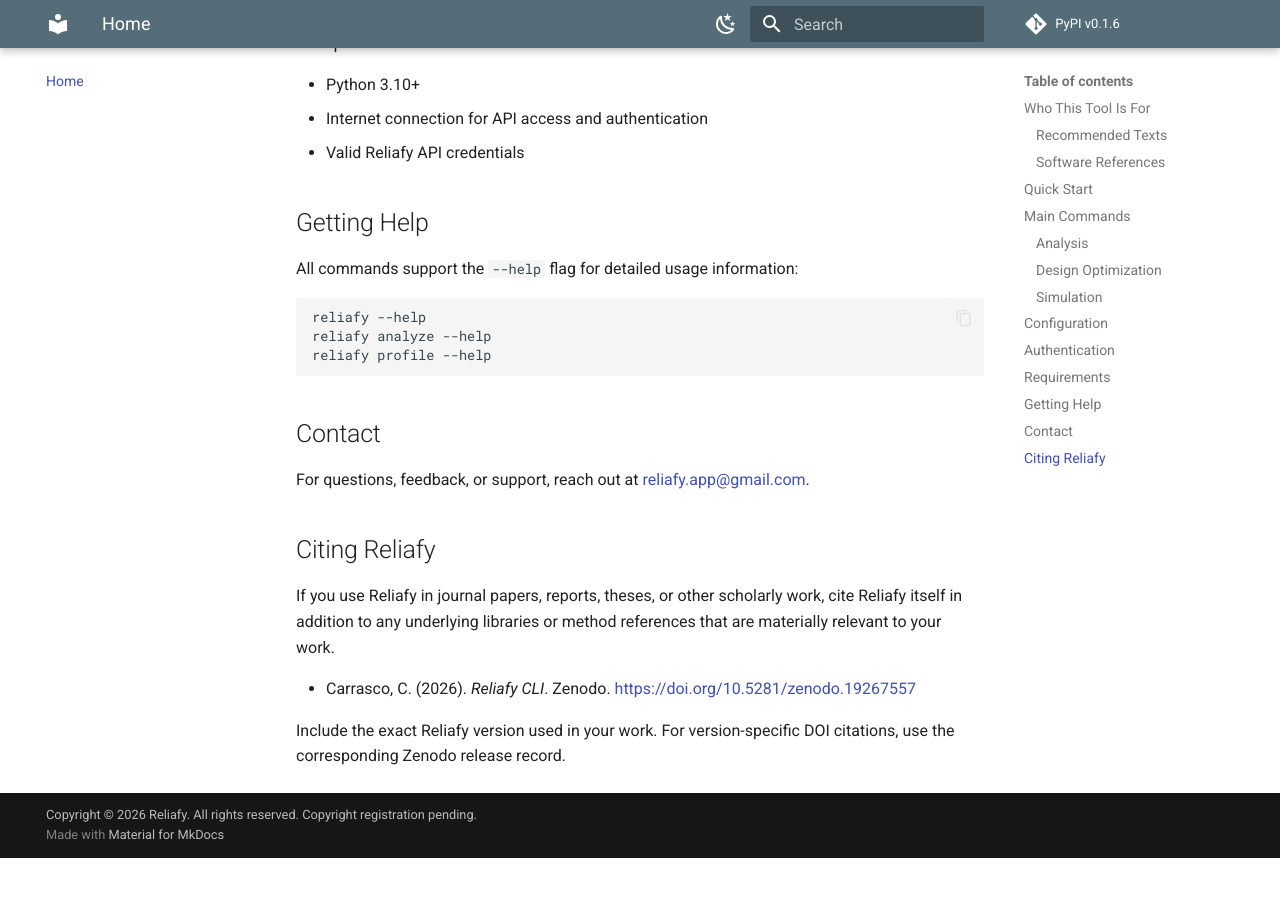
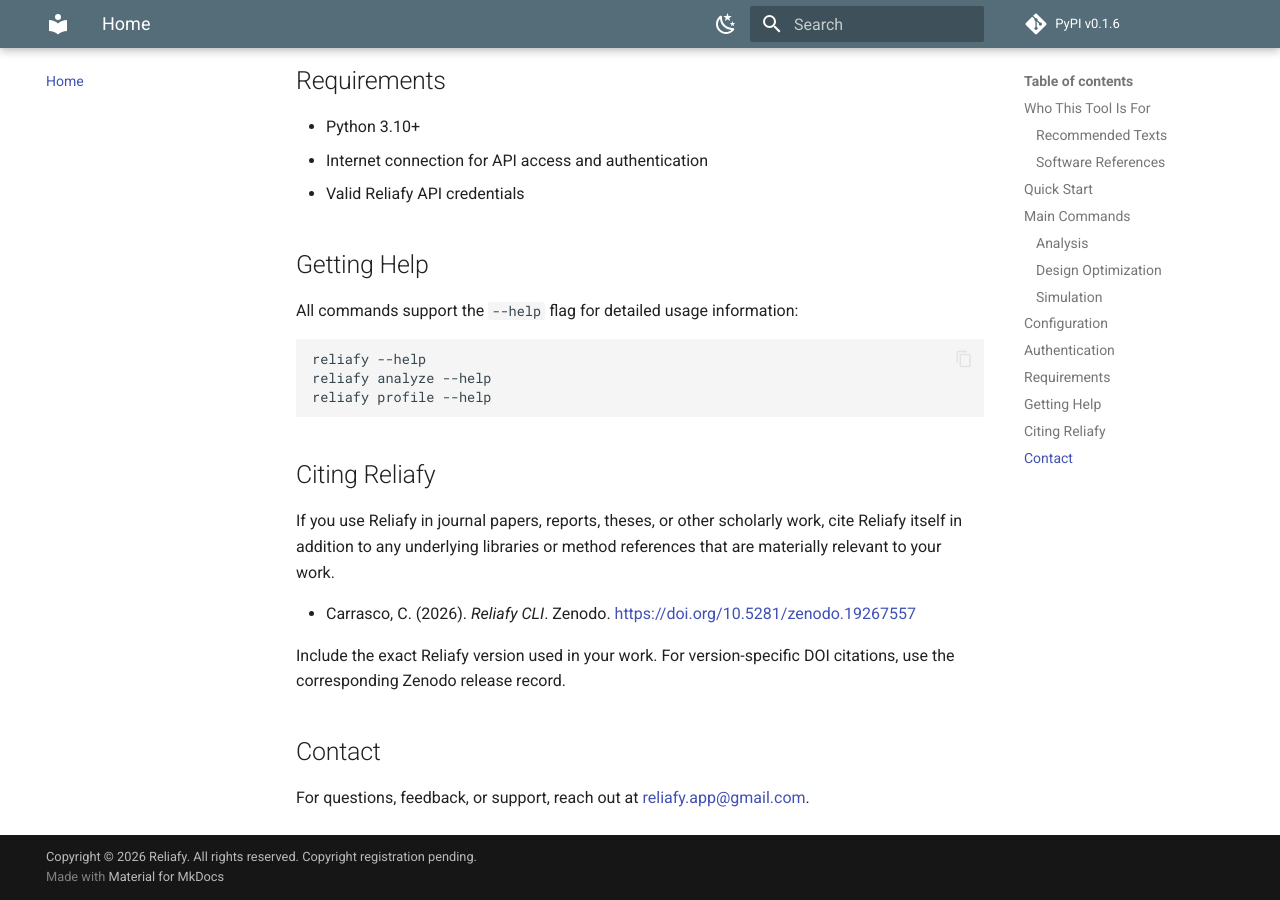
Before and after one commit to CarrascoCesar/Reliafy-CLI, an MkDocs documentation site: the page built from docs/index.md, in a window 1280 px wide and 900 px high, scrolled down 3955 px. Built offline with MkDocs 1.6.1 and Material for MkDocs 9.7.7, drawn with Linux system fonts in a browser that asks for light colours; before the commit the page ends 4813 px from its top, so only the background shows below that; some of the changed lines change nothing that is shown; some of the changed text lies outside the part shown.

Commit message:
Update citation metadata and docs

````diff
--- a/docs/index.md
+++ b/docs/index.md
@@ -35,6 +35,8 @@
 ### Software References
 
 For third-party Python library citation guidance, see [Software and Library References](software-references.md). That section separates:
+
+For citing Reliafy itself, see [Citing Reliafy](#citing-reliafy) below.
 
 - CLI dependencies users install in their environment
 - API dependencies documented for attribution/credit only
@@ -151,10 +153,6 @@
 reliafy profile --help
 ```
 
-## Contact
-
-For questions, feedback, or support, reach out at [reliafy.app@gmail.com](mailto:reliafy.app@gmail.com).
-
 ## Citing Reliafy
 
 If you use Reliafy in journal papers, reports, theses, or other scholarly work, cite Reliafy itself in addition to any underlying libraries or method references that are materially relevant to your work.
@@ -162,3 +160,7 @@
 - Carrasco, C. (2026). *Reliafy CLI*. Zenodo. <https://doi.org/10.5281/zenodo.19267557>
 
 Include the exact Reliafy version used in your work. For version-specific DOI citations, use the corresponding Zenodo release record.
+
+## Contact
+
+For questions, feedback, or support, reach out at [reliafy.app@gmail.com](mailto:reliafy.app@gmail.com).
````
